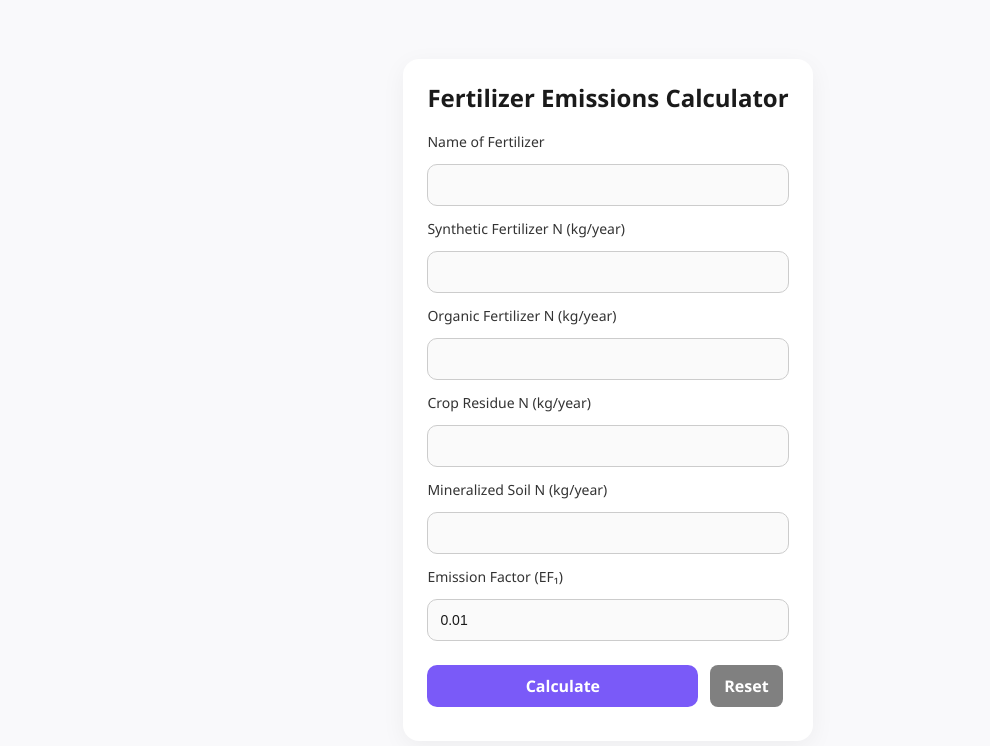
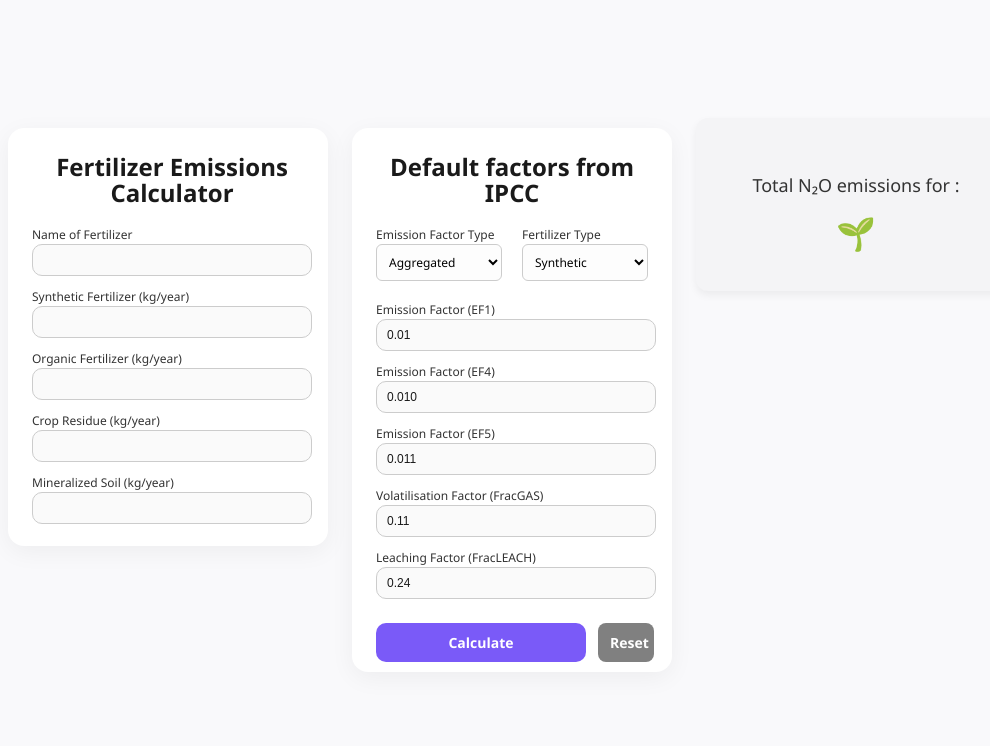
Before and after one commit to Shannen2020/blue_lagoon, a React (Vite) app: page / in a window 1280 px wide. Shown: the top 746 px of the page, without its empty margins (12-1002 px from the left). Built offline with nearby package versions, Linux system fonts and the light colour scheme.

Commit message:
add calc logic

```diff
--- a/src/App.css
+++ b/src/App.css
@@ -5,13 +5,13 @@ body {
   background-color: #f9f9fb;
   font-family: 'Segoe UI', sans-serif;
   display: flex;
-  justify-content: center;
+  /* justify-content: center; */
   color-scheme: light;
 }
 
 /* Container */
 .container {
-  max-width: 480px;
+  max-width: 320px;
   margin: 10px auto;
   padding: 10px 24px;
   background-color: #ffffff;
@@ -49,15 +49,17 @@ body {
 
 /* Label */
 .input-params {
-  font-size: 14px;
+  font-size: 12px;
   color: #333333;
   font-weight: 500;
+  font-family: inherit;
+  display:block
 }
 
 /* Input Fields */
 .input-group-vertical input {
-  padding: 12px;
-  font-size: 14px;
+  padding: 10px;
+  font-size: 12px;
   border: 1px solid #cccccc;
   border-radius: 10px;
   background-color: #fafafa;
@@ -81,7 +83,7 @@ body {
 }
 .calcButton {
   padding: 10px 12px;
-  font-size: 16px;
+  font-size: 14px;
   font-weight: 600;
   background-color: #7a5af8;
   color: #ffffff;
@@ -94,7 +96,7 @@ body {
 
 .resetButton {
   padding: 10px 12px;
-  font-size: 16px;
+  font-size: 14px;
   font-weight: 600;
   background-color: grey;
   color: #ffffff;
@@ -110,23 +112,25 @@ body {
 }
 
 /* Result Card */
-.stock-card {
+/* .stock-card {
   background-color: #f4f4f6;
   padding: 20px;
   border-radius: 12px;
   text-align: center;
-  font-size: 16px;
+  font-size: 14px;
   font-weight: 500;
   color: #222;
-}
+} */
 
 .content-wrapper {
   display: flex;
   justify-content: flex-start;
   align-items: flex-start;
-  gap: 40px;
-  padding: 40px;
+  gap: 24px;
+  padding: 20px 0 20px 20px;
   flex-wrap: wrap;
+  max-width: 1200px;
+  margin: 0;
 }
 
 .result-card {
@@ -136,10 +140,10 @@ body {
   min-width: 240px;
   max-width: 300px;
   text-align: center;
-  font-size: 16px;
+  font-size: 14px;
   font-weight: 500;
   color: #222;
-  box-shadow: 0 4px 16px rgba(0, 0, 0, 0.06);
+  box-shadow: 0 4px 8px rgba(0, 0, 0, 0.06);
   /* justify-content: top; */
   margin-top: 0;
 }
@@ -151,7 +155,7 @@ body {
 .history-table {
   width: 100%;
   border-collapse: collapse;
-  font-size: 13px;
+  font-size: 10px;
   text-align: center;
   color: #1a1a1a;
   -webkit-text-fill-color: #1a1a1a;
@@ -201,6 +205,7 @@ body {
   display: flex;
   flex-direction: column;
   gap: 20px;
+
 }
 
 .error-message {
@@ -209,3 +214,73 @@ body {
   margin-top: -8px;
   margin-bottom: 8px;
 }
+
+.layout-3col {
+  display: flex;
+  flex-wrap: wrap; /* key for mobile */
+  justify-content: space-between;
+  align-items: flex-start;
+  gap: 20px;
+  padding: 20px;
+  max-width: 100%;
+  box-sizing: border-box;
+}
+
+.col {
+  flex: 1;
+  min-width: 280px;   /* allows shrinking on small screens */
+  max-width: 320px;
+}
+
+.selection-panel select,
+.input-panel input,
+.input-panel select {
+  width: 100%;
+  margin-bottom: 12px;
+  padding: 8px 10px;
+  font-size: 12px;
+  border: 1px solid #cccccc;
+  border-radius: 10px;
+  background-color: #fafafa;
+  color: #1a1a1a;
+  -webkit-text-fill-color: #1a1a1a;
+  width: 100%;
+  box-sizing: border-box;
+  /* padding-left: 0; */
+}
+
+
+.output-panel {
+  flex: 1;
+  min-width: 320px;
+}
+
+html, body {
+  margin: 0;
+  padding: 0;
+  overflow-x: hidden;
+}
+
+.dropdown-row {
+  display: flex;
+  gap: 20px;
+  margin-bottom: 20px;
+  flex-wrap: wrap; /* allows responsive wrap on small screens */
+
+}
+
+.dropdown-item {
+  flex: 1;
+  min-width: 120px;
+  display: flex;
+  flex-direction: column;
+
+}
+select {
+  font-size: 12px;
+  font-family: inherit;
+  padding: 8px;
+  border-radius: 6px;
+  border: 1px solid #ccc;
+  background-color: #fdfdfd;
+}
--- a/src/components/calc.jsx
+++ b/src/components/calc.jsx
@@ -17,10 +17,10 @@ const calculateIndirectEmssionLeach = (fsn, fracLEACH =  0.24, ef5)=> {
     return n2oLeaching
 }
 
-const calculateEmissions = ()=> {
-    const direct = calculateDirect()
-    const indirectVol = calculateIndirectEmssionVol(fsn, ef4)
-    const indirectLeach = calculateIndirectEmssionLeach(fsn, ef5)
+const calculateEmissions = (fsn, fon, fcr, fsom, ef1, ef4, ef5, fracGASF, fracLEACH)=> {
+    const direct = calculateDirect(fsn, fon, fcr, fsom, ef1)
+    const indirectVol = calculateIndirectEmssionVol(fsn, fracGASF,ef4)
+    const indirectLeach = calculateIndirectEmssionLeach(fsn, fracLEACH, ef5)
 
     const total = direct + indirectVol + indirectLeach
     return total.toFixed(2)
--- a/src/components/n2dropdown.jsx
+++ b/src/components/n2dropdown.jsx
@@ -1,7 +1,8 @@
-import React, { useState } from "react";
+import React, { useState, useEffect } from "react";
 import calculateEmissions from "./calc";
 
 const Dropdown = () => {
+
     const [name,setName] = useState("")
     const [fsn, setFsn] = useState("")
     const [fon, setFon] = useState("")
@@ -11,6 +12,12 @@ const Dropdown = () => {
     const[result, setResult] = useState(null)
     const[history, setHistory] = useState([])
     const [errors, setErrors] = useState({})
+    const [ef4, setEf4] = useState("0.010")
+    const [ef5, setEf5] = useState("0.011")
+    const [fracGASF, setFracGASF] = useState("0.11")
+    const [fracLEACH, setFracLEACH] = useState("0.24")
+    const [method, setMethod] = useState("aggregated")
+    const [fertilizerType, setFertilizerType] = useState("synthetic")
 
     const handleCalculate = () => {
         const newErrors = {};
@@ -19,6 +26,10 @@ const Dropdown = () => {
         if (isNaN(fcr) || fcr==='') newErrors.fcr = 'Valid number only!'
         if (isNaN(fsom) || fsom==='') newErrors.fsom = 'Valid number only!'
         if (isNaN(ef1) || ef1==='') newErrors.ef1 = 'Valid number only!'
+        if (isNaN(ef4) || ef4==='') newErrors.ef4 = 'Valid number only!'
+        if (isNaN(ef5) || ef5==='') newErrors.ef5 = 'Valid number only!'
+        if (isNaN(fracGASF) || fracGASF==='') newErrors.fracGASF = 'Valid number only!'
+        if (isNaN(fracLEACH) || fracLEACH==='') newErrors.fracLEACH = 'Valid number only!'
 
         if (Object.keys(newErrors).length > 0) {
             setErrors(newErrors);
@@ -28,11 +39,11 @@ const Dropdown = () => {
           setErrors({});
 
 
-        const value = calculateEmissions(fsn, fon, fcr, fsom, ef1)
+        const value = calculateEmissions(fsn, fon, fcr, fsom, ef1, ef4, ef5, fracGASF, fracLEACH)
         setResult(value)
 
         const newEntry = {
-            name, fsn, fon, fcr, fsom, ef1, result: value
+            name, fsn, fon, fcr, fsom, ef1, ef4, ef5, fracGASF, fracLEACH, method, result: value
         };
         setHistory(prev => [newEntry, ...prev.slice(0, 2)])
     }
@@ -64,13 +75,28 @@ const Dropdown = () => {
         a.click();
       };
 
+    useEffect(() => {
+        if (method === "aggregated") {
+            setEf4("0.010");
+            setEf5("0.011");
+            setFracLEACH("0.24");
+            setFracGASF(fertilizerType === "organic" ? "0.21" : "0.11");
+        } else {
+            // let user pick via dropdowns or leave it as-is
+            setEf4("");
+            setEf5("");
+            setFracLEACH("");
+            setFracGASF("");
+        }
+        }, [method, fertilizerType]);
+
     return (
         <div className="content-wrapper">
             <div className="container">
+                <div className="col input-panel">
                 <h1 className = 'title'>Fertilizer Emissions Calculator</h1>
-                <div className = 'input-group-vertical'>
 
-                <label className = 'input-params'> Name of Fertilizer</label>
+                    <label className = 'input-params'>Name of Fertilizer</label>
                     <input
                     type = 'text'
                     placeholder=''
@@ -79,7 +105,7 @@ const Dropdown = () => {
                         setName(event.target.value)}
                     />
 
-                <label className = 'input-params'>Synthetic Fertilizer N (kg/year) </label>
+                    <label className = 'input-params'>Synthetic Fertilizer (kg/year) </label>
                     <input
                     type = 'text'
                     placeholder=''
@@ -89,7 +115,7 @@ const Dropdown = () => {
                     />
                     {errors.fsn && <p className="error-message">{errors.fsn}</p>}
 
-                <label className = 'input-params'>Organic Fertilizer N (kg/year)</label>
+                    <label className = 'input-params'>Organic Fertilizer (kg/year)</label>
                     <input
                     type="text"
                     placeholder=''
@@ -98,7 +124,7 @@ const Dropdown = () => {
                     />
                     {errors.fon && <p className="error-message">{errors.fon}</p>}
 
-                <label className = 'input-params'>Crop Residue N (kg/year)</label>
+                    <label className = 'input-params'>Crop Residue (kg/year)</label>
                     <input
                     type='text'
                     placeholder=''
@@ -107,7 +133,7 @@ const Dropdown = () => {
                     />
                     {errors.fcr && <p className="error-message">{errors.fcr}</p>}
 
-                <label className = 'input-params'>Mineralized Soil N (kg/year)</label>
+                    <label className = 'input-params'>Mineralized Soil (kg/year)</label>
                     <input
                     type='text'
                     placeholder=''
@@ -116,7 +142,33 @@ const Dropdown = () => {
                     />
                     {errors.fsom && <p className="error-message">{errors.fsom}</p>}
 
-                <label className = 'input-params'>Emission Factor (EF₁)</label>
+
+                    </div>
+                </div>
+            <div className="container">
+                <h1 className="title">Default factors from IPCC</h1>
+                <div className="dropdown-row">
+                    <div className="dropdown-item">
+                        <label className="input-params">Emission Factor Type</label>
+                        <select value={method} onChange={(e) => setMethod(e.target.value)}>
+                            <option value = 'aggregated'>Aggregated</option>
+                            <option value = 'disaggregated'>Disaggregated</option>
+                        </select>
+                    </div>
+                    <div className="dropdown-item">
+                        {method === "aggregated" && (
+                            <>
+                            <label className="input-params">Fertilizer Type</label>
+                            <select value={fertilizerType} onChange={(e) => setFertilizerType(e.target.value)}>
+                                <option value="synthetic">Synthetic</option>
+                                <option value="organic">Organic</option>
+                                </select>
+                            </>
+                        )}
+                    </div>
+                </div>
+                <div className="col input-panel">
+                    <label className = 'input-params'>Emission Factor (EF1)</label>
                     <input
                     type='text'
                     placeholder='0.001'
@@ -125,31 +177,80 @@ const Dropdown = () => {
                     />
                     {errors.ef1 && <p className="error-message">{errors.ef1}</p>}
 
+                    <label className = 'input-params'>Emission Factor (EF4)</label>
+                    <input
+                    type='text'
+                    value={ef4}
+                    onChange={(event)=>setEf4(event.target.value)}
+                    readOnly={method === 'aggregated'}
+                    />
+                    {errors.ef4 && <p className="error-message">{errors.ef4}</p>}
+
+                    <label className = 'input-params'>Emission Factor (EF5)</label>
+                    <input
+                    type='text'
+                    value={ef5}
+                    onChange={(event)=>setEf5(event.target.value)}
+                    readOnly={method === 'aggregated'}
+                    />
+                    {errors.ef5 && <p className="error-message">{errors.ef5}</p>}
+
+                    <label className = 'input-params'>Volatilisation Factor (FracGAS)</label>
+                    <input
+                    type='text'
+                    value={fracGASF}
+                    onChange={(event)=>setFracGASF(event.target.value)}
+                    readOnly={method === 'aggregated'}
+                    />
+                    {errors.fracGASF && <p className="error-message">{errors.fracGASF}</p>}
+
+                    <label className = 'input-params'>Leaching Factor (FracLEACH)</label>
+                    <input
+                    type='text'
+                    value={fracLEACH}
+                    onChange={(event)=>setFracLEACH(event.target.value)}
+                    readOnly={method === 'aggregated'}
+                    />
+                    {errors.fracLEACH && <p className="error-message">{errors.fracLEACH}</p>}
+
                     <div className="button-row">
                         <button className="calcButton" onClick={handleCalculate}>Calculate</button>
                         <button className="resetButton"onClick={handleReset}>Reset</button>
                     </div>
                 </div>
             </div>
+            <div className="col output-panel">
                 <div className="result-side">
+                    <div className="result-card">
+                        <h2 className="subtitle">Total N₂O emissions for {name}:</h2>
+                        <div className='result-icon'>🌱</div>
                         {result && (
-                <div className="result-card">
-                    <div className='result-icon'>🌱</div>
-                    <h2 className="subtitle">Total N₂O emissions for {name}:</h2>
+                            <>
                                 <p><strong>{result}</strong> kg N₂O/year</p>
                                 <p className="result-note">
                                     Based on your input values, this is the estimated direct N₂O emission.
                                 </p>
+                                </>
+                            )}
                     </div>
-            )}
-
                     {history.length > 0 && (
                         <div className="history-section">
                             <h3 className="subtitle">Last 3 Calculations</h3>
                             <table className="history-table">
                                 <thead>
                                     <tr>
-                                <th>Name</th><th>Synthetic N</th><th>Organic N</th><th>Crop Residue</th><th>Soil N</th><th>EF₁</th><th>Result</th>
+                                        <th>Name</th>
+                                        <th>Synthetic Fertilizer (kg/year)</th>
+                                        <th>Organic Fertilizer(kg/year)</th>
+                                        <th>Crop Residue(kg/year)</th>
+                                        <th>Mineralized Soil (kg/year)</th>
+                                        {/* <th>EF1</th>
+                                        <th>EF4</th>
+                                        <th>EF5</th>
+                                        <th>FracGAS</th>
+                                        <th>FracLEACH</th>
+                                        <th>EF Type</th> */}
+                                        <th>Result (kg N₂O/year)</th>
                                     </tr>
                                 </thead>
                                 <tbody>
@@ -160,7 +261,12 @@ const Dropdown = () => {
                                         <td>{row.fon}</td>
                                         <td>{row.fcr}</td>
                                         <td>{row.fsom}</td>
-                                <td>{row.ef1}</td>
+                                        {/* <td>{row.ef1}</td>
+                                        <td>{row.ef4}</td>
+                                        <td>{row.ef5}</td>
+                                        <td>{row.fracGASF}</td>
+                                        <td>{row.fracLEACH}</td>
+                                        <td>{row.method}</td> */}
                                         <td><strong>{row.result}</strong></td>
                                     </tr>
                                     ))}
@@ -175,6 +281,7 @@ const Dropdown = () => {
                     )}
                 </div>
             </div>
+        </div>
     );
 };
 export default Dropdown
```
Lines whose indentation alone changed are shown as unchanged.
